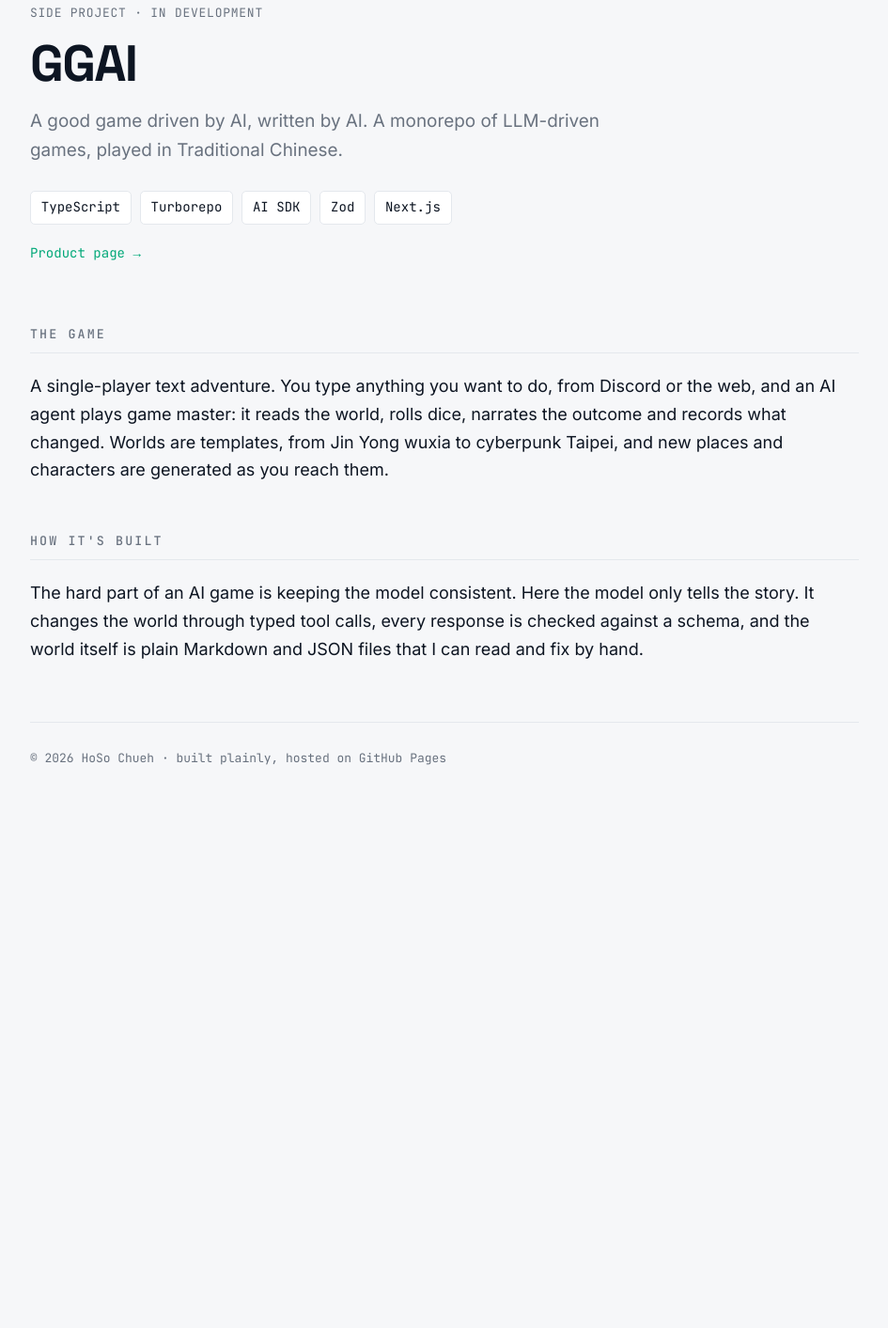
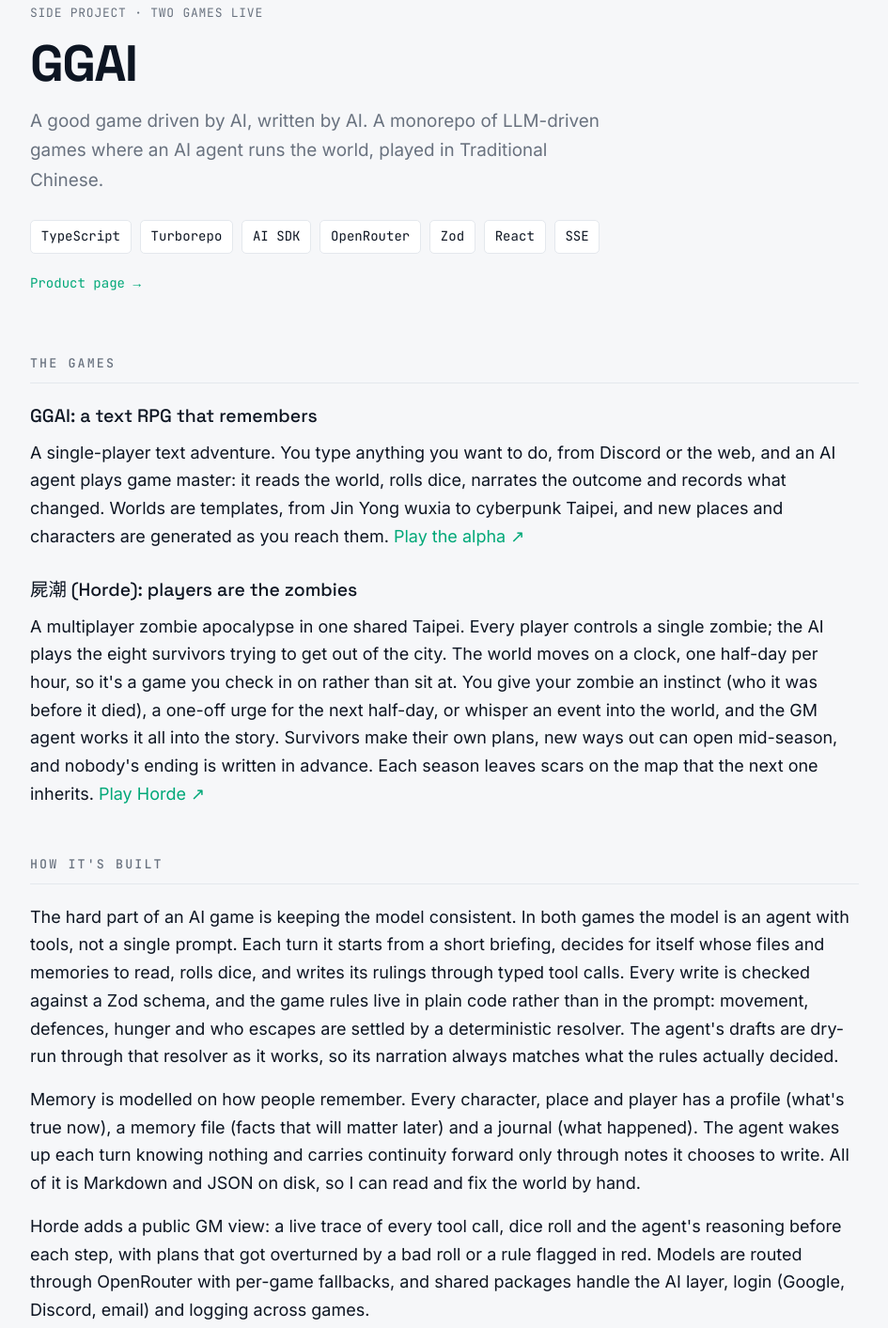
Before and after one commit to hschueh/hschueh.github.io, a plain HTML site: page projects/ggai.html in a window 1280 px wide. Shown: the part 151-1564 px from the top of the page at 94% size, without its empty margins (167-1112 px from the left). Before the commit the page ends 1041 px from the top, so only its background shows below. Drawn offline with Linux system fonts and the light colour scheme.

Commit message:
feat: add Horde to GGAI pages and expand AI project details
Co-Authored-By: Claude Opus 5.5 <noreply@anthropic.com>

```diff
--- a/projects/ggai.html
+++ b/projects/ggai.html
@@ -4,7 +4,7 @@
   <meta charset="UTF-8" />
   <meta name="viewport" content="width=device-width, initial-scale=1.0" />
   <title>GGAI — HoSo Chueh</title>
-  <meta name="description" content="GGAI — an AI-native game monorepo: an LLM-driven text adventure played over Discord and the web." />
+  <meta name="description" content="GGAI — an AI-native game monorepo: an LLM-driven text RPG and 屍潮 (Horde), a multiplayer zombie game run by an AI game master." />
 
   <link rel="preconnect" href="https://fonts.googleapis.com" />
   <link rel="preconnect" href="https://fonts.gstatic.com" crossorigin />
@@ -21,34 +21,71 @@
     </nav>
 
     <header class="hero proj-hero">
-      <p class="eyebrow">Side project · in development</p>
+      <p class="eyebrow">Side project · two games live</p>
       <h1>GGAI</h1>
       <p class="tagline">A good game driven by AI, written by AI. A monorepo
-        of LLM-driven games, played in Traditional Chinese.</p>
+        of LLM-driven games where an AI agent runs the world, played in
+        Traditional Chinese.</p>
       <ul class="skills">
-        <li>TypeScript</li><li>Turborepo</li><li>AI SDK</li><li>Zod</li><li>Next.js</li>
+        <li>TypeScript</li><li>Turborepo</li><li>AI SDK</li><li>OpenRouter</li>
+        <li>Zod</li><li>React</li><li>SSE</li>
       </ul>
       <p class="more"><a href="/ggai/">Product page →</a></p>
     </header>
 
     <section class="prose">
-      <h2>The game</h2>
+      <h2>The games</h2>
+      <h3>GGAI: a text RPG that remembers</h3>
       <p>
         A single-player text adventure. You type anything you want to do, from
         Discord or the web, and an AI agent plays game master: it reads the
         world, rolls dice, narrates the outcome and records what changed.
         Worlds are templates, from Jin Yong wuxia to cyberpunk Taipei, and new
         places and characters are generated as you reach them.
+        <a href="https://alpha.itshoso.com/">Play the alpha ↗</a>
+      </p>
+      <h3>屍潮 (Horde): players are the zombies</h3>
+      <p>
+        A multiplayer zombie apocalypse in one shared Taipei. Every player
+        controls a single zombie; the AI plays the eight survivors trying to
+        get out of the city. The world moves on a clock, one half-day per hour,
+        so it's a game you check in on rather than sit at. You give your zombie
+        an instinct (who it was before it died), a one-off urge for the next
+        half-day, or whisper an event into the world, and the GM agent works
+        it all into the story. Survivors make their own plans, new ways out
+        can open mid-season, and nobody's ending is written in advance. Each
+        season leaves scars on the map that the next one inherits.
+        <a href="https://horde.itshoso.com/">Play Horde ↗</a>
       </p>
     </section>
 
     <section class="prose">
       <h2>How it's built</h2>
       <p>
-        The hard part of an AI game is keeping the model consistent. Here the
-        model only tells the story. It changes the world through typed tool
-        calls, every response is checked against a schema, and the world itself
-        is plain Markdown and JSON files that I can read and fix by hand.
+        The hard part of an AI game is keeping the model consistent. In both
+        games the model is an agent with tools, not a single prompt. Each turn
+        it starts from a short briefing, decides for itself whose files and
+        memories to read, rolls dice, and writes its rulings through typed tool
+        calls. Every write is checked against a Zod schema, and the game rules
+        live in plain code rather than in the prompt: movement, defences,
+        hunger and who escapes are settled by a deterministic resolver. The
+        agent's drafts are dry-run through that resolver as it works, so its
+        narration always matches what the rules actually decided.
+      </p>
+      <p>
+        Memory is modelled on how people remember. Every character, place and
+        player has a profile (what's true now), a memory file (facts that will
+        matter later) and a journal (what happened). The agent wakes up each
+        turn knowing nothing and carries continuity forward only through notes
+        it chooses to write. All of it is Markdown and JSON on disk, so I can
+        read and fix the world by hand.
+      </p>
+      <p>
+        Horde adds a public GM view: a live trace of every tool call, dice roll
+        and the agent's reasoning before each step, with plans that got
+        overturned by a bad roll or a rule flagged in red. Models are routed
+        through OpenRouter with per-game fallbacks, and shared packages handle
+        the AI layer, login (Google, Discord, email) and logging across games.
       </p>
     </section>
 
```
Also changed, not shown: ggai/index.html (+26 -0 lines), index.html (+2 -2 lines), projects/index.html (+3 -2 lines), projects/nanotice.html (+10 -2 lines).
